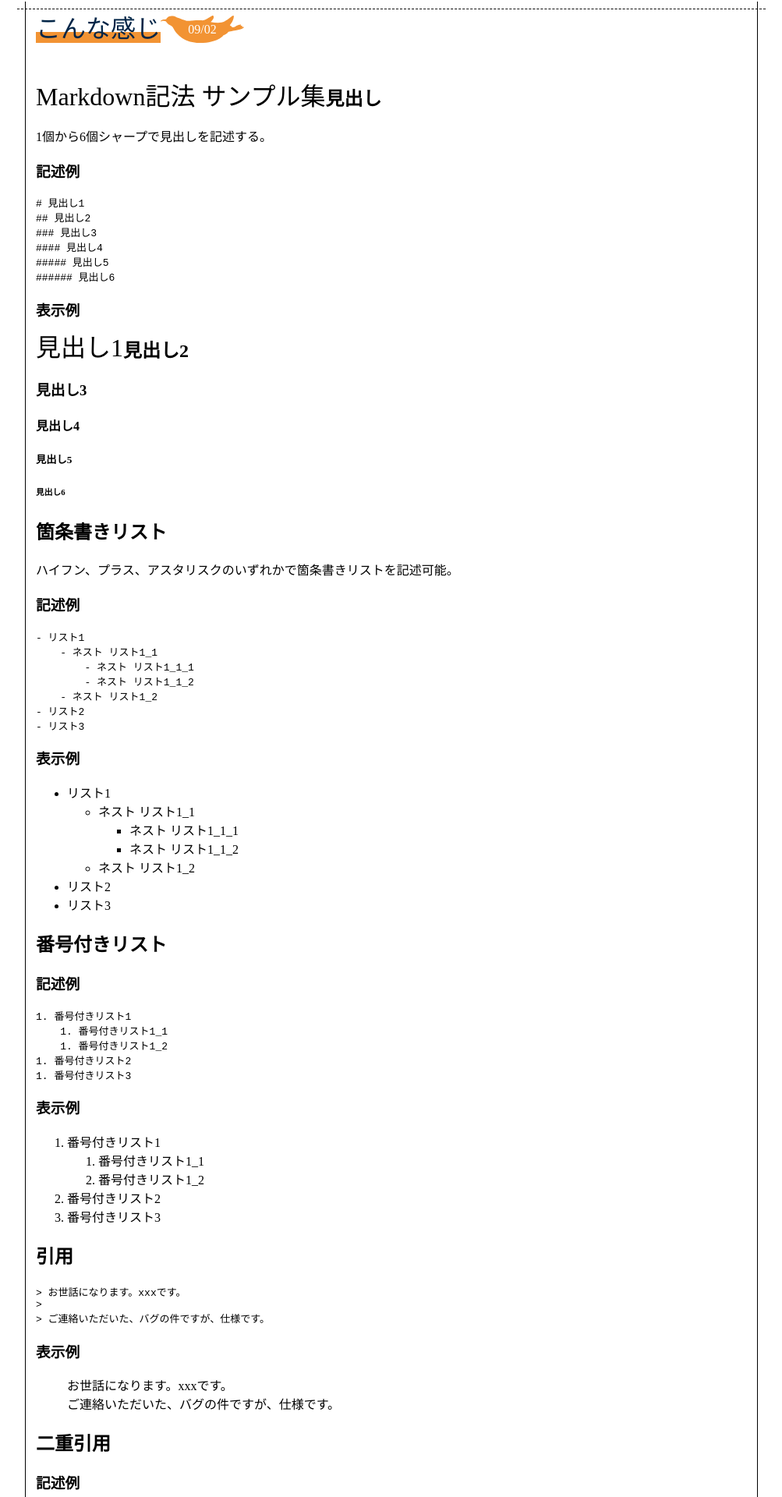
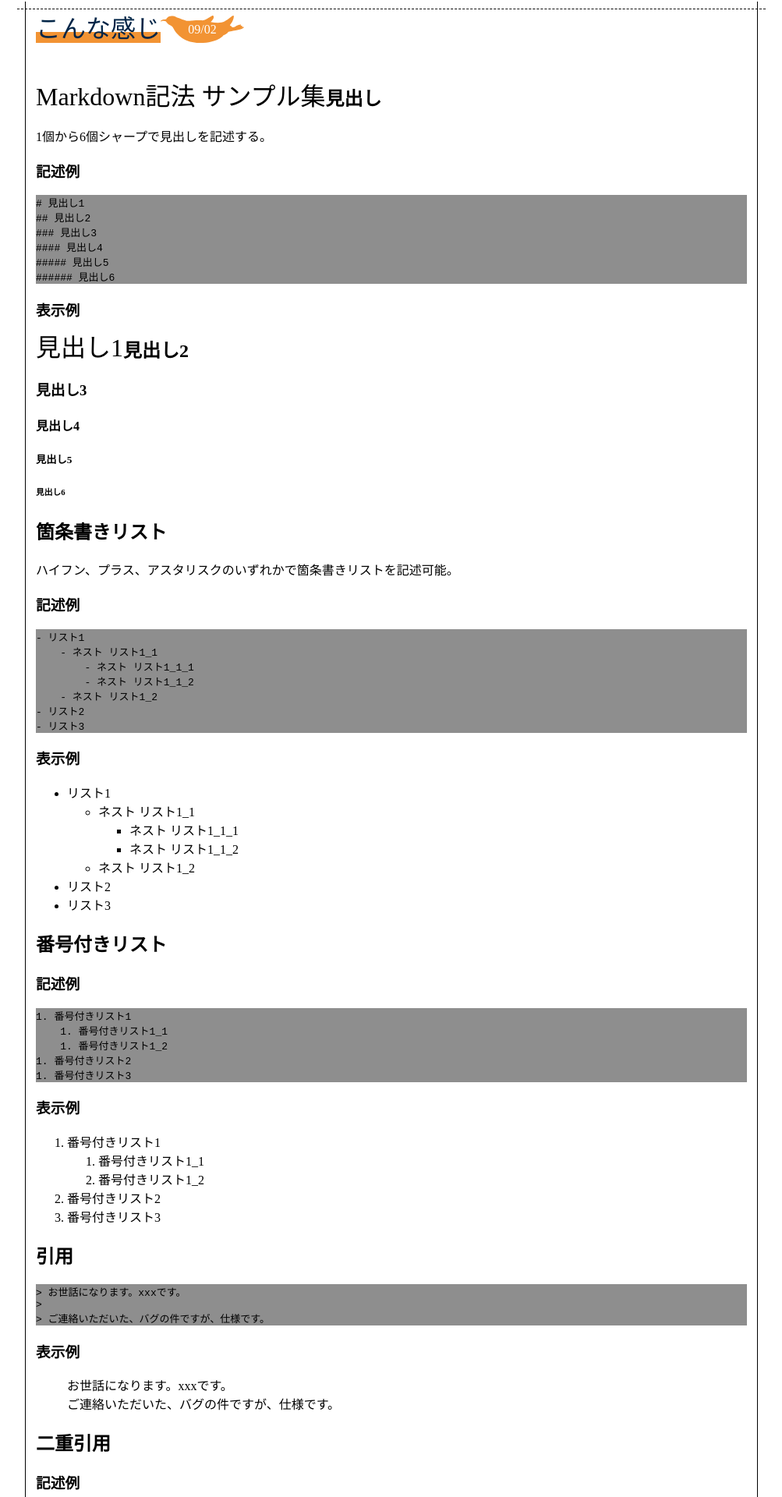
Before and after one commit to magcho/jekyll.blog.magcho.com, a Jekyll site: the page built from index.html, in a window 1280 px wide. Shown: the part 648-2568 px from the top of the page at 78% size, without its empty margins (10-1013 px from the left). Built offline with Jekyll 4.4.1, drawn with Linux system fonts in a browser that asks for light colours; some web fonts are replaced; the list of posts is cut into pages by our own code.

Commit message:
fix stlye

```diff
--- a/assets/css/base.scss
+++ b/assets/css/base.scss
@@ -73,6 +73,7 @@
     }
 
     article {
+      z-index: 2;
       margin: 2em 0;
       position: relative;
       padding: 0.5em 1.5em;
@@ -176,6 +177,15 @@
           margin: {
             top: 2em;
           }
+        }
+        // markdown style
+        img{
+          width: 100%;
+          height: auto;
+        }
+        pre{
+          overflow-x: scroll;
+          background-color: #8e8e8e;
         }
       }
       .tag-list{
```
